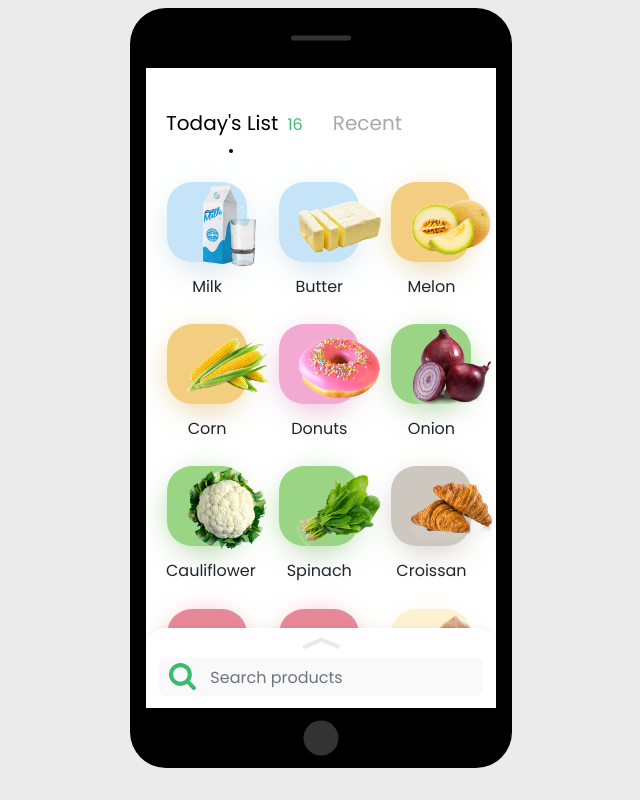
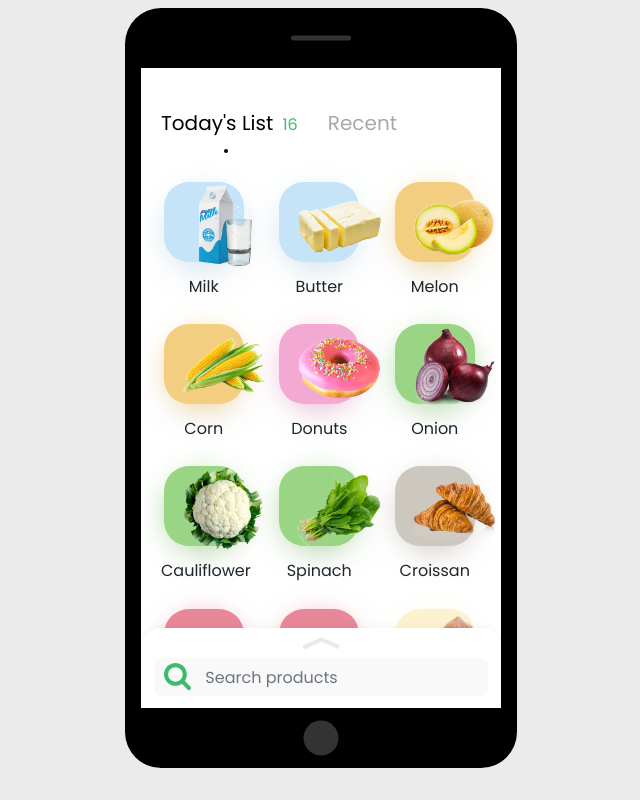
Before and after one commit to lena-ts/tobuy-test, a website: page start.html in a window 1280 px wide. Shown: the whole page, without its empty margins (319-959 px from the left). Drawn offline with Linux system fonts and the light colour scheme.

Commit message:
start update

```diff
--- a/start.html
+++ b/start.html
@@ -9,7 +9,7 @@
 /* The device with borders */
 .smartphone {
   position: relative;
-  width: 350px;
+  width: 360px;
   height: 640px;
   margin: auto;
   border: 16px black solid;
@@ -48,7 +48,7 @@
 
 /* The screen (or content) of the device */
 .smartphone .content {
-  width: 350px;
+  width: 360px;
   height: 640px;
   background: white;
 }
```
